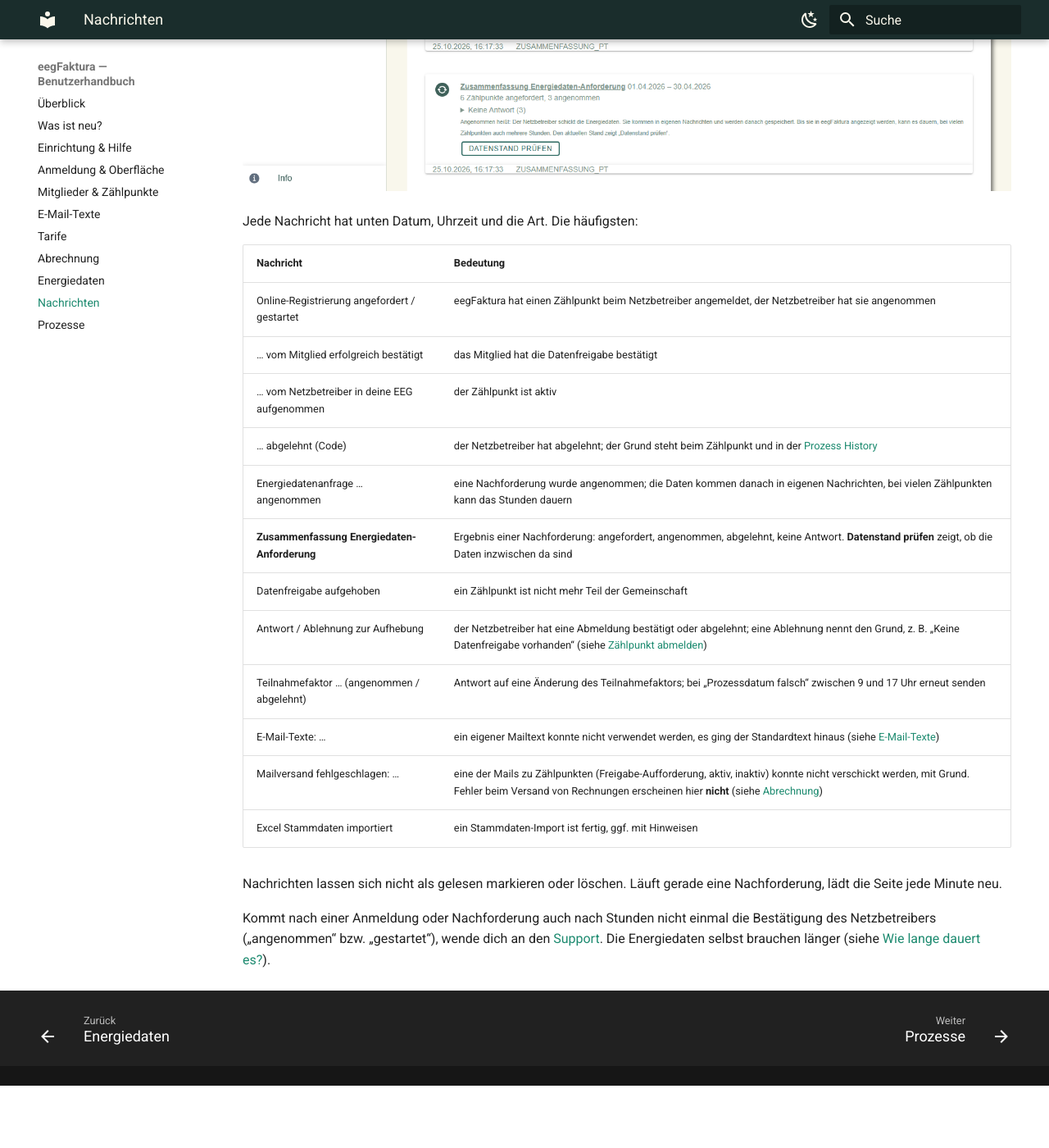
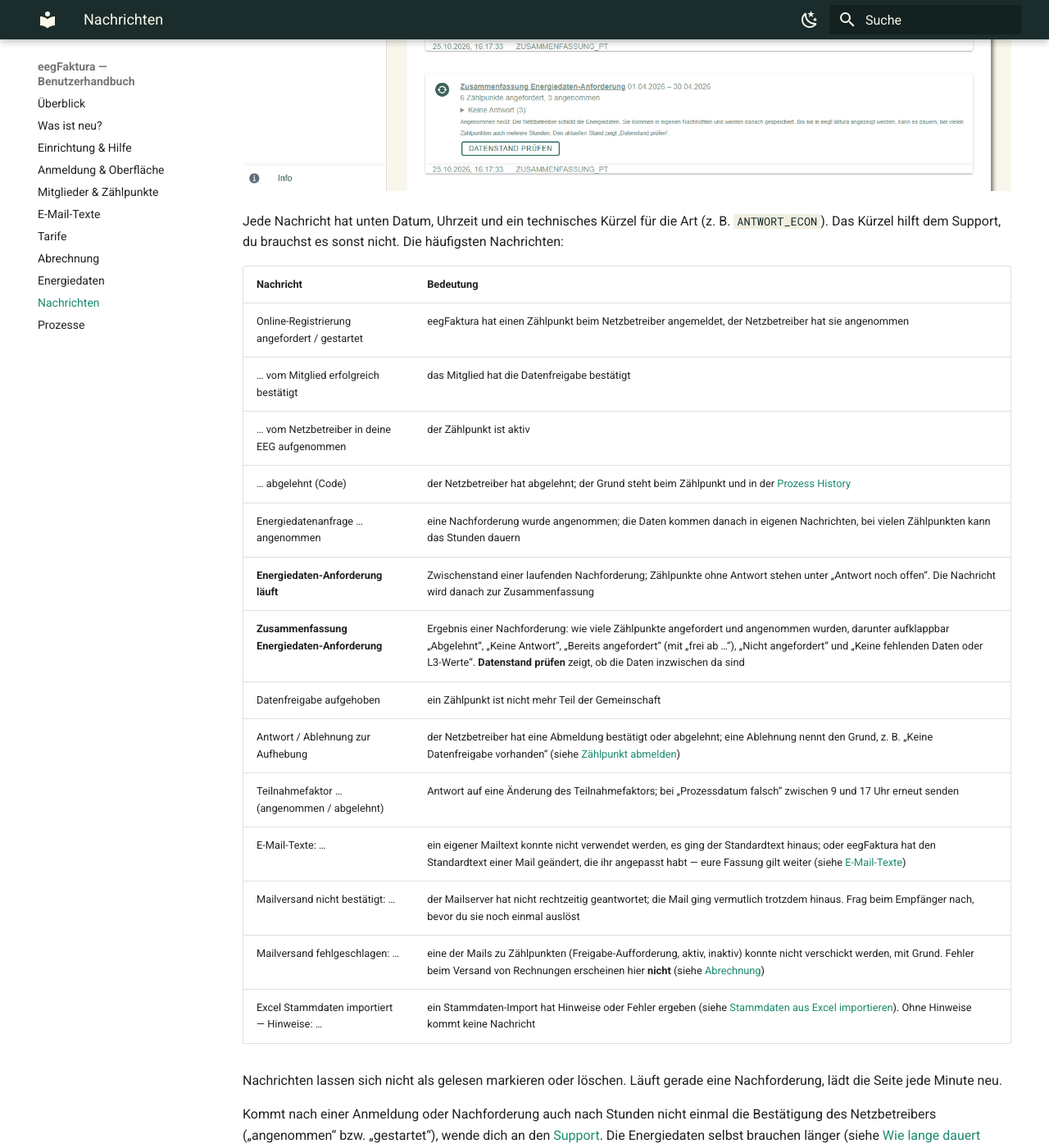
Before and after one commit to eegfaktura/eegfaktura-user-guide, an MkDocs documentation site: the page built from docs/07-nachrichten.md, in a window 1280 px wide and 1400 px high, scrolled down 600 px. Shown: the whole window at 82% size. Built offline with MkDocs 1.6.1 and Material for MkDocs 9.7.7, drawn with Linux system fonts in a browser that asks for light colours; before the commit the page ends 1924 px from its top, so only the background shows below that.

Commit message:
docs(nachrichten): message types, import notice (review 2026-11-26, W-261126-mm1)
Co-Authored-By: Claude Opus 5.5 <noreply@anthropic.com>

```diff
--- a/docs/07-nachrichten.md
+++ b/docs/07-nachrichten.md
@@ -5,7 +5,8 @@ die neuesten oben. Die Seite zeigt die letzten 30 Nachrichten.
 
 ![Nachrichten](images/nachrichten.png)
 
-Jede Nachricht hat unten Datum, Uhrzeit und die Art. Die häufigsten:
+Jede Nachricht hat unten Datum, Uhrzeit und ein technisches Kürzel für die Art (z. B. `ANTWORT_ECON`). Das Kürzel
+hilft dem Support, du brauchst es sonst nicht. Die häufigsten Nachrichten:
 
 | Nachricht | Bedeutung |
 |-----------|-----------|
@@ -14,13 +15,15 @@ Jede Nachricht hat unten Datum, Uhrzeit und die Art. Die häufigsten:
 | … vom Netzbetreiber in deine EEG aufgenommen | der Zählpunkt ist aktiv |
 | … abgelehnt (Code) | der Netzbetreiber hat abgelehnt; der Grund steht beim Zählpunkt und in der [Prozess History](08-prozesse.md#prozess-history) |
 | Energiedatenanfrage … angenommen | eine Nachforderung wurde angenommen; die Daten kommen danach in eigenen Nachrichten, bei vielen Zählpunkten kann das Stunden dauern |
-| **Zusammenfassung Energiedaten-Anforderung** | Ergebnis einer Nachforderung: angefordert, angenommen, abgelehnt, keine Antwort. **Datenstand prüfen** zeigt, ob die Daten inzwischen da sind |
+| **Energiedaten-Anforderung läuft** | Zwischenstand einer laufenden Nachforderung; Zählpunkte ohne Antwort stehen unter „Antwort noch offen“. Die Nachricht wird danach zur Zusammenfassung |
+| **Zusammenfassung Energiedaten-Anforderung** | Ergebnis einer Nachforderung: wie viele Zählpunkte angefordert und angenommen wurden, darunter aufklappbar „Abgelehnt“, „Keine Antwort“, „Bereits angefordert“ (mit „frei ab …“), „Nicht angefordert“ und „Keine fehlenden Daten oder L3-Werte“. **Datenstand prüfen** zeigt, ob die Daten inzwischen da sind |
 | Datenfreigabe aufgehoben | ein Zählpunkt ist nicht mehr Teil der Gemeinschaft |
 | Antwort / Ablehnung zur Aufhebung | der Netzbetreiber hat eine Abmeldung bestätigt oder abgelehnt; eine Ablehnung nennt den Grund, z. B. „Keine Datenfreigabe vorhanden“ (siehe [Zählpunkt abmelden](08-prozesse.md#was-nach-dem-anfordern-passiert)) |
 | Teilnahmefaktor … (angenommen / abgelehnt) | Antwort auf eine Änderung des Teilnahmefaktors; bei „Prozessdatum falsch“ zwischen 9 und 17 Uhr erneut senden |
-| E-Mail-Texte: … | ein eigener Mailtext konnte nicht verwendet werden, es ging der Standardtext hinaus (siehe [E-Mail-Texte](03-email-texte.md)) |
+| E-Mail-Texte: … | ein eigener Mailtext konnte nicht verwendet werden, es ging der Standardtext hinaus; oder eegFaktura hat den Standardtext einer Mail geändert, die ihr angepasst habt — eure Fassung gilt weiter (siehe [E-Mail-Texte](03-email-texte.md)) |
+| Mailversand nicht bestätigt: … | der Mailserver hat nicht rechtzeitig geantwortet; die Mail ging vermutlich trotzdem hinaus. Frag beim Empfänger nach, bevor du sie noch einmal auslöst |
 | Mailversand fehlgeschlagen: … | eine der Mails zu Zählpunkten (Freigabe-Aufforderung, aktiv, inaktiv) konnte nicht verschickt werden, mit Grund. Fehler beim Versand von Rechnungen erscheinen hier **nicht** (siehe [Abrechnung](05-abrechnung.md#nach-der-abrechnung)) |
-| Excel Stammdaten importiert | ein Stammdaten-Import ist fertig, ggf. mit Hinweisen |
+| Excel Stammdaten importiert — Hinweise: … | ein Stammdaten-Import hat Hinweise oder Fehler ergeben (siehe [Stammdaten aus Excel importieren](02-mitglieder-zaehlpunkte.md#stammdaten-aus-excel-importieren)). Ohne Hinweise kommt keine Nachricht |
 
 Nachrichten lassen sich nicht als gelesen markieren oder löschen. Läuft gerade eine Nachforderung, lädt die Seite
 jede Minute neu.
```
